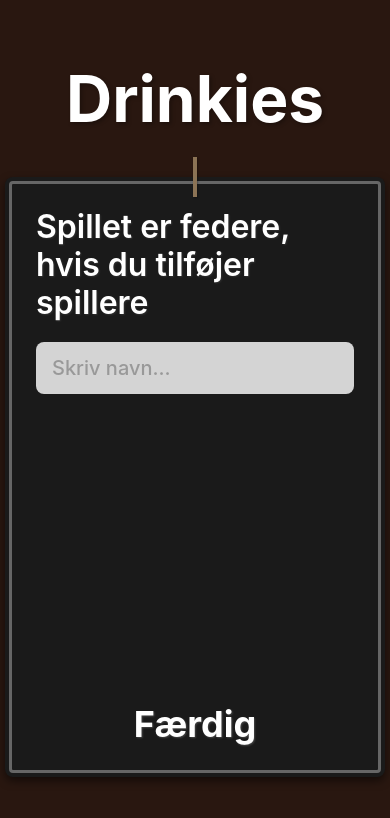
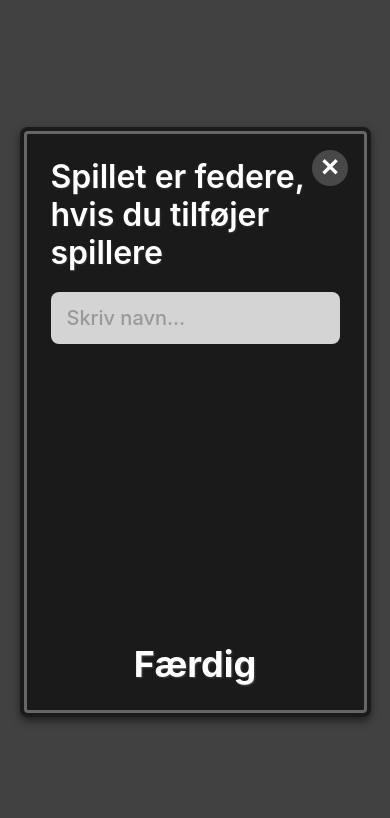
Before and after one commit to njgroenbech/booze_game, a React Native app: screen /AddPlayer in a window 390 px wide. Shown: the top 818 px of the page. Built offline with nearby package versions, Linux system fonts and the light colour scheme.

Commit message:
Tilføj spillere nu som closeable pop up i HomeScreen.js

```diff
--- a/components/AddPlayer.js
+++ b/components/AddPlayer.js
@@ -9,7 +9,7 @@ import {
   ImageBackground,
 } from 'react-native';
 
-export default function DrinkiesPlayerList({ players, setPlayers, onReady }) {
+export default function DrinkiesPlayerList({ players, setPlayers, onReady, onClose }) {
   const [playerName, setPlayerName] = useState('');
 
   const addPlayer = () => {
@@ -28,17 +28,14 @@ export default function DrinkiesPlayerList({ players, setPlayers, onReady }) {
       {/* Background */}
       <View style={styles.backgroundBlur} />
 
-      {/* Header */}
-      <Text style={styles.title}>Drinkies</Text>
-
-      {/* Rope decoration */}
-      <View style={styles.ropeContainer}>
-        <View style={styles.rope} />
-      </View>
-
       {/* Chalkboard */}
       <View style={styles.chalkboard}>
         <View style={styles.chalkboardBorder}>
+          {/* Close button */}
+          <TouchableOpacity style={styles.closeButton} onPress={onClose}>
+            <Text style={styles.closeButtonText}>✕</Text>
+          </TouchableOpacity>
+
           {/* Text at top */}
           <Text style={styles.chalkText}>
             Spillet er federe,{'\n'}hvis du tilføjer{'\n'}spillere
@@ -80,10 +77,11 @@ export default function DrinkiesPlayerList({ players, setPlayers, onReady }) {
 
 const styles = StyleSheet.create({
   container: {
-    flex: 1,
-    backgroundColor: '#2a1810',
+    width: "100%",
+    height: "100%",
+    position: "absolute",
     alignItems: 'center',
-    paddingTop: 60,
+    justifyContent: 'center',
   },
   backgroundBlur: {
     position: 'absolute',
@@ -91,7 +89,7 @@ const styles = StyleSheet.create({
     left: 0,
     right: 0,
     bottom: 0,
-    backgroundColor: 'rgba(42, 24, 16, 0.9)',
+    backgroundColor: 'rgba(0, 0, 0, 0.73)',
   },
   title: {
     fontFamily: 'System',
@@ -120,8 +118,8 @@ const styles = StyleSheet.create({
     shadowRadius: 2,
   },
   chalkboard: {
-    width: 380,
-    height: 600,
+    width: "90%",
+    height: "70%",
     backgroundColor: '#1a1a1a',
     borderRadius: 8,
     padding: 4,
@@ -137,6 +135,25 @@ const styles = StyleSheet.create({
     borderColor: '#666',
     borderRadius: 4,
     padding: 24,
+    position: 'relative',
+  },
+  closeButton: {
+    position: 'absolute',
+    top: 16,
+    right: 16,
+    width: 36,
+    height: 36,
+    borderRadius: 18,
+    backgroundColor: 'rgba(255, 255, 255, 0.2)',
+    alignItems: 'center',
+    justifyContent: 'center',
+    zIndex: 10,
+  },
+  closeButtonText: {
+    fontSize: 24,
+    color: '#fff',
+    fontWeight: '700',
+    lineHeight: 24,
   },
   chalkText: {
     fontFamily: 'System',
--- a/screens/HomeScreen.js
+++ b/screens/HomeScreen.js
@@ -9,6 +9,8 @@ import {
   StatusBar,
 } from 'react-native';
 import { useGame } from '../context/GameContext';
+import DrinkiesPlayerList from '../components/AddPlayer';
+import { GAME_SCREENS } from '../navigation/gameScreens';
 
 const { width } = Dimensions.get('window');
 
@@ -20,6 +22,7 @@ const SIDE_SPACING = (width - CARD_WIDTH) / 2;
 export default function HomeScreen({ navigation }) {
   const { setGameId, setGameName } = useGame();
   const scrollOffsetRef = useRef(0);
+  const [showPlayerList, setShowPlayerList] = React.useState(false);
 
   const handleScroll = (event) => {
     const scrollOffset = event.nativeEvent.contentOffset.x;
@@ -33,6 +36,17 @@ export default function HomeScreen({ navigation }) {
     { id: '2', name: 'Druk Quiz', color: '#45de6b' },
     { id: '3', name: 'Det Hemmelige Spil', color: '#4586de' },
   ];
+
+  const { players, setPlayers, gameId } = useGame();
+
+  const handleReady = () => {
+      const screen = GAME_SCREENS[gameId];
+      if (screen) {
+        navigation.navigate(screen);
+      } else {
+        navigation.navigate('Home');
+      }
+    };
 
   return (
     <View style={styles.container}>
@@ -135,13 +149,21 @@ export default function HomeScreen({ navigation }) {
           if (activeGame) {
             setGameId(activeGame.id);
             setGameName(activeGame.name);
-            navigation.navigate('AddPlayer');
+            setShowPlayerList(true);
           }
         }}
       >
         <Text style={styles.buttonText}>Play</Text>
       </TouchableOpacity>
 
+      {showPlayerList && (
+        <DrinkiesPlayerList
+          players={players}
+          setPlayers={setPlayers}
+          onReady={handleReady}
+          onClose={() => setShowPlayerList(false)}
+        />
+      )}
     </View>
   );
 }
```
